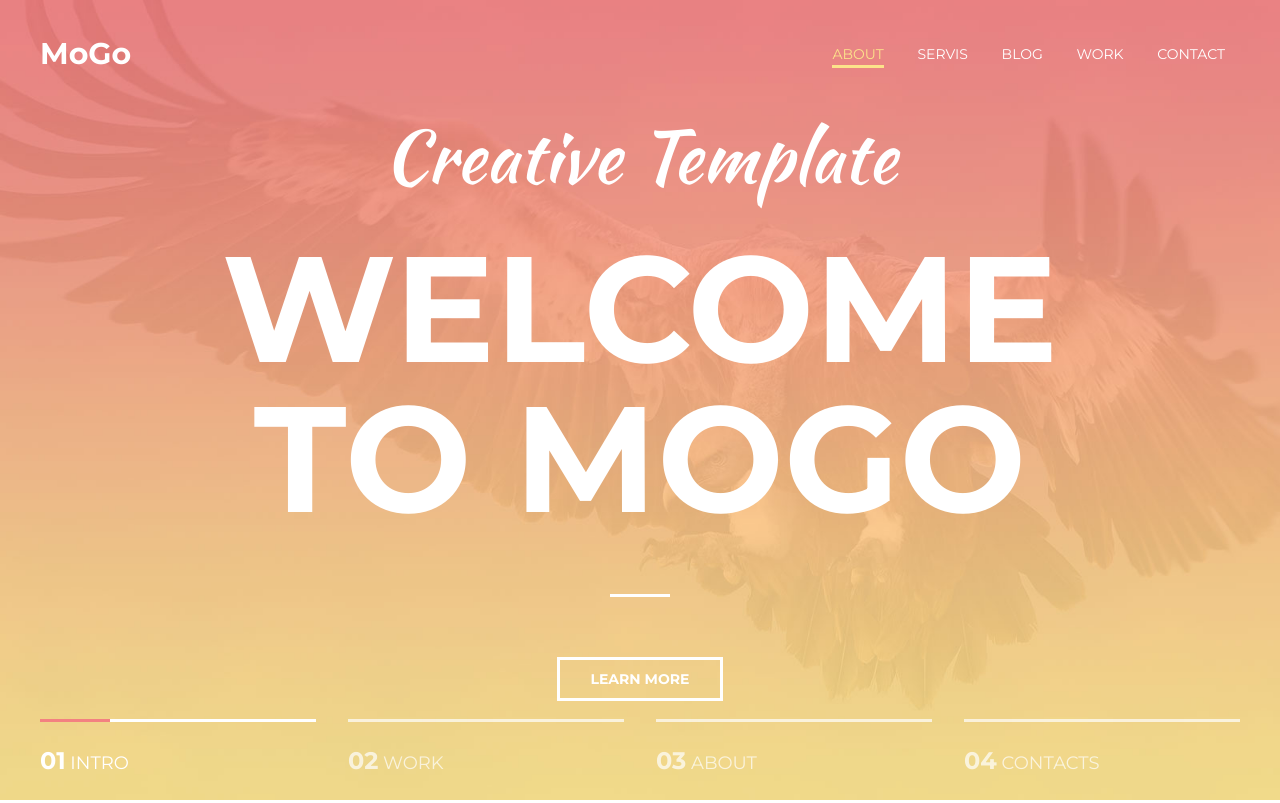
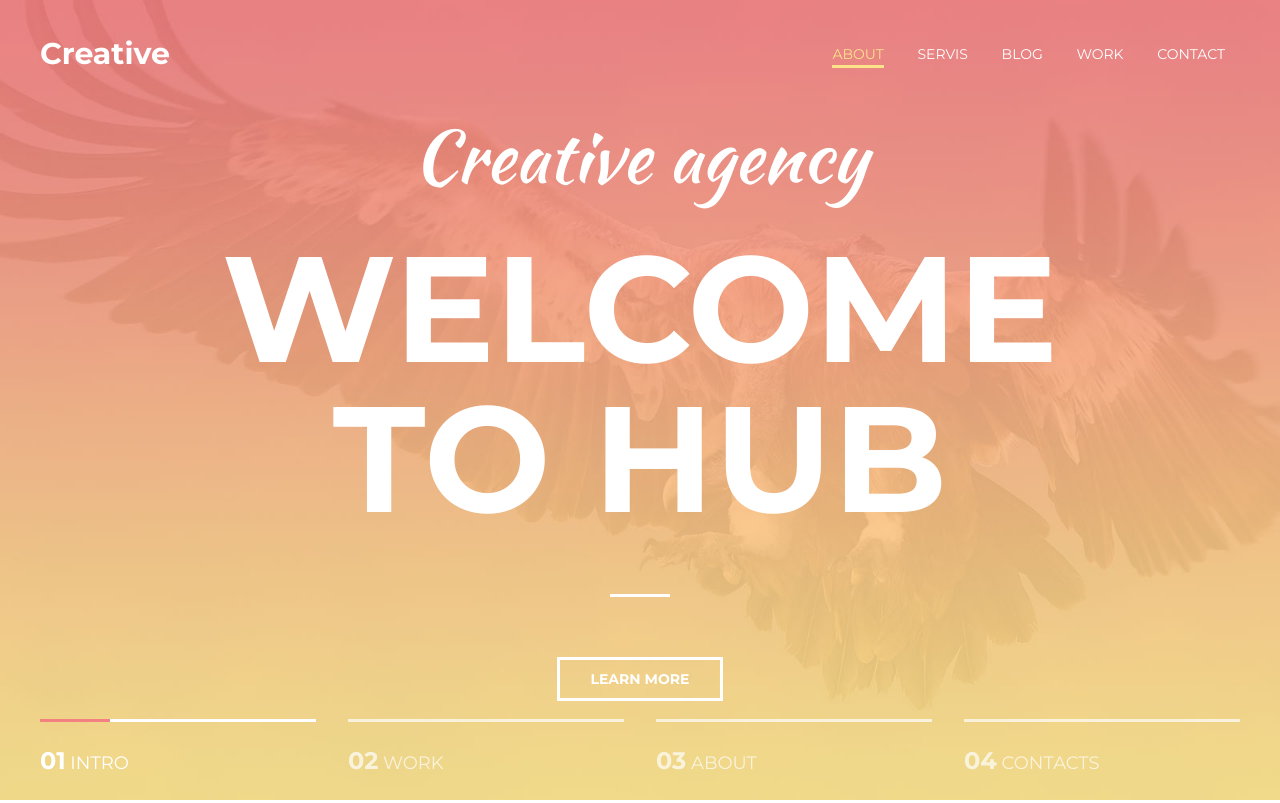
Before and after one commit to preview-website/preview-website.github.io, a plain HTML site: page index.html in a window 1280 px wide. Shown: the top 803 px of the page. Drawn offline with Linux system fonts and the light colour scheme.

Commit message:
Update index.html

```diff
--- a/index.html
+++ b/index.html
@@ -14,7 +14,7 @@
 <header class="header">
 	<div class="container">
 		<div class="header__inner">
-			<div class="header__logo">MoGo</div>
+			<div class="header__logo">Creative</div>
 			<nav class="nav">
 				<a class="nav__link active" href="">About</a>
 				<a class="nav__link" href="">Servis</a>
@@ -30,8 +30,8 @@
 	<div class="intro">
 		<div class="container">
 			<div class="intro__inner">
-				<div class="intro__suptitle">Creative Template</div>
-				<h1 class="intro__title">WELCOME TO MOGO</h1>
+				<div class="intro__suptitle">Creative agency</div>
+				<h1 class="intro__title">WELCOME TO HUB</h1>
 				<a class="btn" href="">Learn more</a>
 			</div>
 		</div>
```
